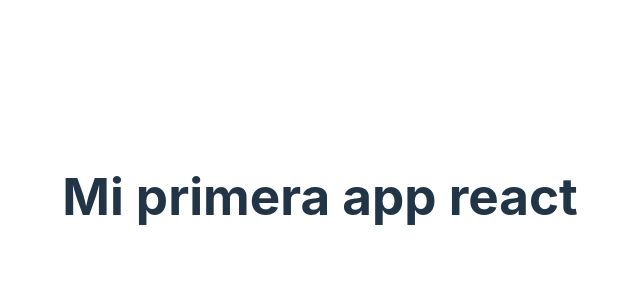
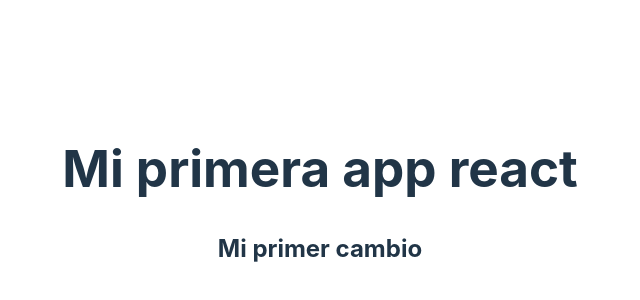
Before and after one commit to jueleto/practica-react-juan, a React (Vite) app: page / in a window 1280 px wide. Shown: the part 204-504 px from the top of the page, without its empty margins (320-960 px from the left). Built offline with nearby package versions, Linux system fonts and the light colour scheme.

Commit message:
modificacion

```diff
--- a/src/App.jsx
+++ b/src/App.jsx
@@ -4,7 +4,7 @@ import viteLogo from '/vite.svg'
 import './App.css'
 
 function App() {
-  const [count, setCount] = useState(0);
+
 
 
   return (
@@ -12,6 +12,7 @@ function App() {
       <div>
       </div>
       <h1>Mi primera app react</h1>
+      <h2>Mi primer cambio</h2>
 
     </>
   )
```
Also changed, not shown: .gitpod.yml (added).
